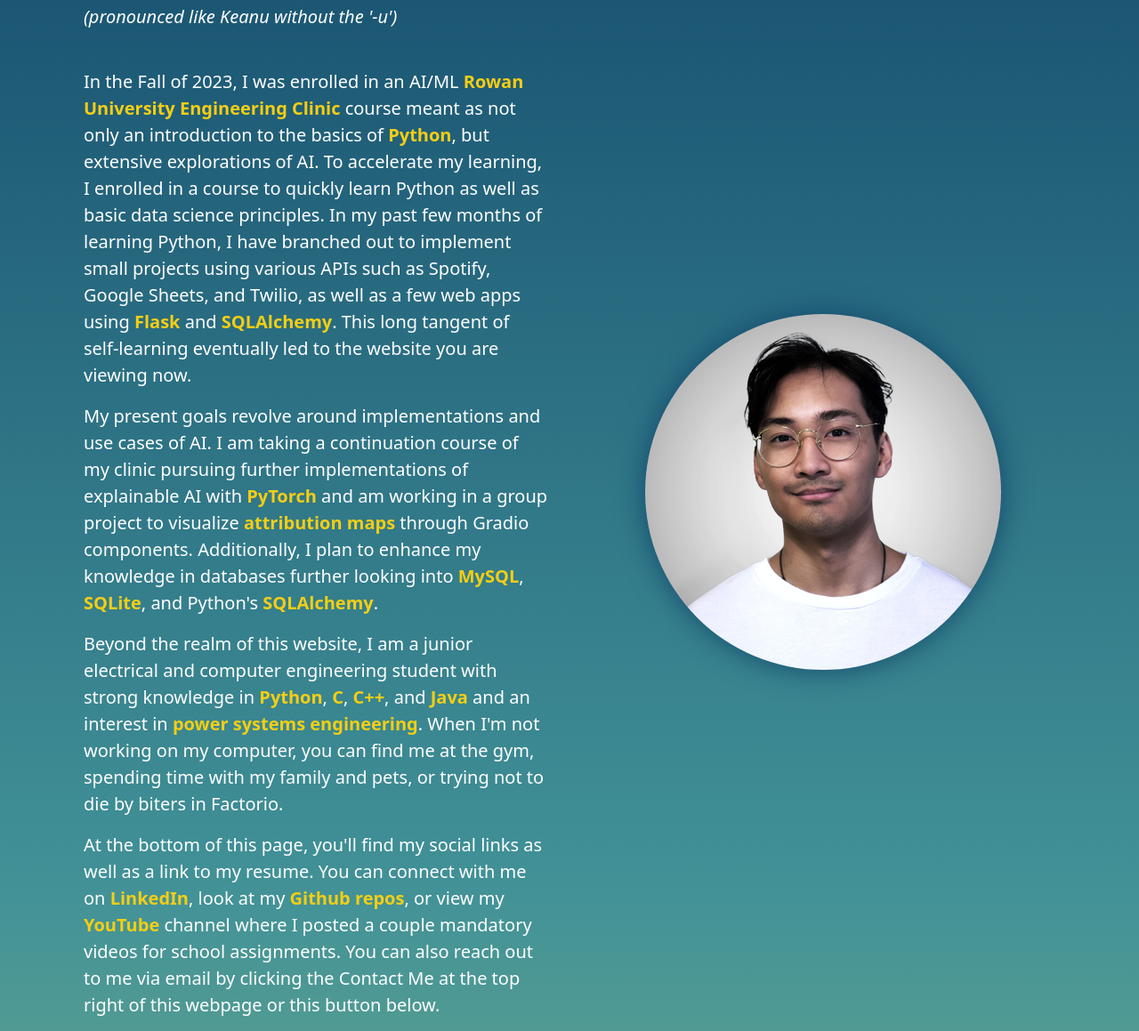
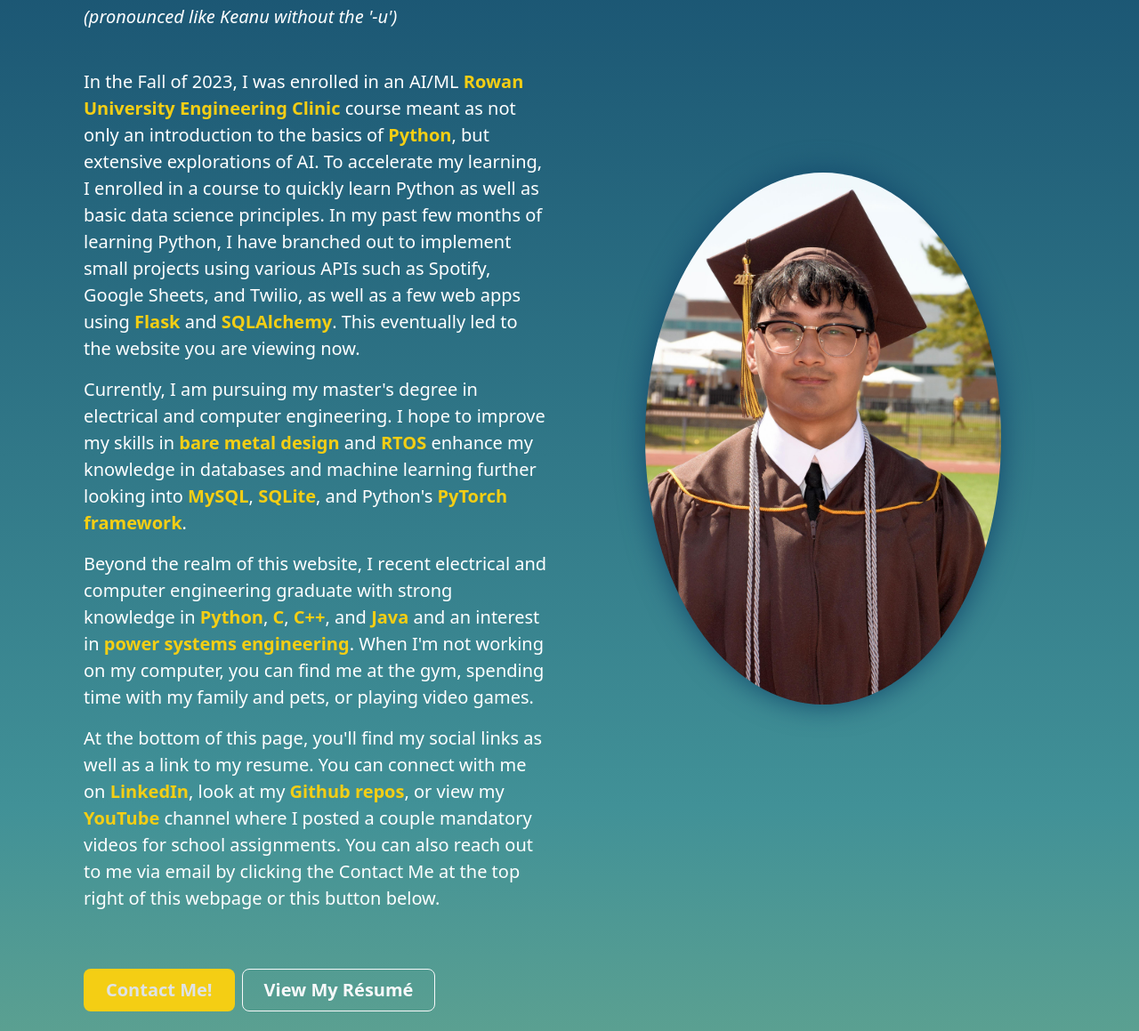
Before and after one commit to keiane/Web-Portfolio, a Flask app: page /about in a window 1280 px wide. Shown: the part 245-1404 px from the top of the page at 89% size. Run offline with Flask 3, Linux system fonts and the light colour scheme; some libraries are stand-ins or nearby versions.

Commit message:
update about me

```diff
--- a/templates/about.html
+++ b/templates/about.html
@@ -8,19 +8,19 @@
 <div class="container col-xxl-8 px-4 py-5">
   <div class="row flex-lg-row-reverse align-items-center g-5 py-5">
     <div class="col-10 col-sm-8 col-lg-6">
-      <img src="/static/selfportrait.png"  class="d-block mx-lg-auto img-fluid" alt="kee-yawn" width="400" height="300" loading="lazy" style="border-radius: 50%; filter: drop-shadow(0 0 1.0rem #12486B)">
+      <img src="/static/selfportrait.jpg"  class="d-block mx-lg-auto img-fluid" alt="kee-yawn" width="400" height="300" loading="lazy" style="border-radius: 50%; filter: drop-shadow(0 0 1.0rem #12486B)">
     </div>
     <div class="col-lg-6">
       <h1 class="display-5 fw-bold text-body-emphasis lh-1 mb-3">Keiane Balicanta</h1>
       <p class="h5 lh-1 mb-5"><em>(pronounced like Keanu without the '-u')</em></p>
       <p class="lead">
-        In the Fall of 2023, I was enrolled in an AI/ML <span class="fw-bold" style="color: #F4CE14;">Rowan University Engineering Clinic</span> course meant as not only an introduction to the basics of <span class="fw-bold" style="color: #F4CE14;">Python</span>, but extensive explorations of AI. To accelerate my learning, I enrolled in a course to quickly learn Python as well as basic data science principles. In my past few months of learning Python, I have branched out to implement small projects using various APIs such as Spotify, Google Sheets, and Twilio, as well as a few web apps using <span class="fw-bold" style="color: #F4CE14;">Flask</span> and <span class="fw-bold" style="color: #F4CE14;">SQLAlchemy</span>. This long tangent of self-learning eventually led to the website you are viewing now.
+        In the Fall of 2023, I was enrolled in an AI/ML <span class="fw-bold" style="color: #F4CE14;">Rowan University Engineering Clinic</span> course meant as not only an introduction to the basics of <span class="fw-bold" style="color: #F4CE14;">Python</span>, but extensive explorations of AI. To accelerate my learning, I enrolled in a course to quickly learn Python as well as basic data science principles. In my past few months of learning Python, I have branched out to implement small projects using various APIs such as Spotify, Google Sheets, and Twilio, as well as a few web apps using <span class="fw-bold" style="color: #F4CE14;">Flask</span> and <span class="fw-bold" style="color: #F4CE14;">SQLAlchemy</span>. This eventually led to the website you are viewing now.
       </p>
       <p class="lead">
-        My present goals revolve around implementations and use cases of AI. I am taking a continuation course of my clinic pursuing further implementations of explainable AI with <span class="fw-bold" style="color: #F4CE14;">PyTorch</span> and am working in a group project to visualize <span class="fw-bold" style="color: #F4CE14;">attribution maps</span> through Gradio components. Additionally, I plan to enhance my knowledge in databases further looking into <span class="fw-bold" style="color: #F4CE14;">MySQL</span>, <span class="fw-bold" style="color: #F4CE14;">SQLite</span>, and Python's <span class="fw-bold" style="color: #F4CE14;">SQLAlchemy</span>.
+        Currently, I am pursuing my master's degree in electrical and computer engineering. I hope to improve my skills in <span class="fw-bold" style="color: #F4CE14;">bare metal design</span> and <span class="fw-bold" style="color: #F4CE14;">RTOS</span> enhance my knowledge in databases and machine learning further looking into <span class="fw-bold" style="color: #F4CE14;">MySQL</span>, <span class="fw-bold" style="color: #F4CE14;">SQLite</span>, and Python's <span class="fw-bold" style="color: #F4CE14;">PyTorch framework</span>.
       </p>
       <p class="lead">
-        Beyond the realm of this website, I am a junior electrical and computer engineering student with strong knowledge in <span class="fw-bold" style="color: #F4CE14;">Python</span>, <span class="fw-bold" style="color: #F4CE14;">C</span>, <span class="fw-bold" style="color: #F4CE14;">C++</span>, and <span class="fw-bold" style="color: #F4CE14;">Java</span> and an interest in <span class="fw-bold" style="color: #F4CE14;">power systems engineering</span>. When I'm not working on my computer, you can find me at the gym, spending time with my family and pets, or trying not to die by biters in Factorio.
+        Beyond the realm of this website, I recent electrical and computer engineering graduate with strong knowledge in <span class="fw-bold" style="color: #F4CE14;">Python</span>, <span class="fw-bold" style="color: #F4CE14;">C</span>, <span class="fw-bold" style="color: #F4CE14;">C++</span>, and <span class="fw-bold" style="color: #F4CE14;">Java</span> and an interest in <span class="fw-bold" style="color: #F4CE14;">power systems engineering</span>. When I'm not working on my computer, you can find me at the gym, spending time with my family and pets, or playing video games.
       </p>
       <p class="lead">
         At the bottom of this page, you'll find my social links as well as a link to my resume. You can connect with me on <span class="fw-bold" style="color: #F4CE14;">LinkedIn</span>, look at my <span class="fw-bold" style="color: #F4CE14;">Github repos</span>, or view my <span class="fw-bold" style="color: #F4CE14;">YouTube</span> channel where I posted a couple mandatory videos for school assignments. You can also reach out to me via email by clicking the Contact Me at the top right of this webpage or this button below.
```
Also changed, not shown: static/selfportrait.jpg (added), static/selfportrait.png (deleted).
